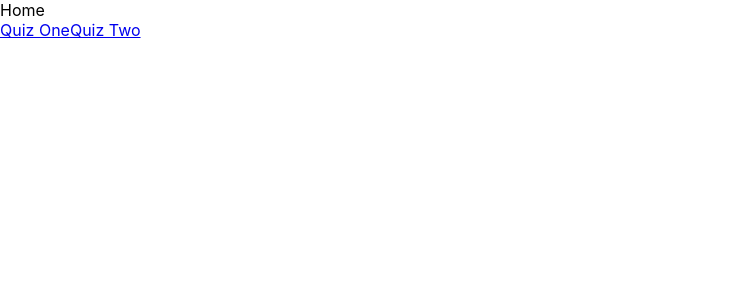
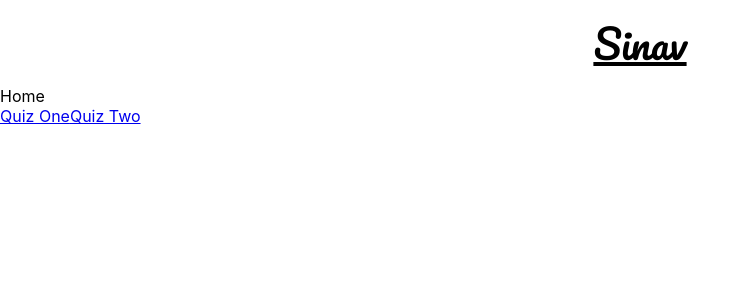
Before and after one commit to theprakashkumar/sinav, a React (Create React App) app: page / in a window 1280 px wide. Shown: the top 300 px of the page, without its empty margins (0-751 px from the left). Built offline with nearby package versions, Linux system fonts and the light colour scheme.

Commit message:
style: added navbar

```diff
--- a/public/index.html
+++ b/public/index.html
@@ -3,6 +3,12 @@
   <head>
     <meta charset="utf-8" />
     <link rel="icon" href="%PUBLIC_URL%/favicon.ico" />
+    <link rel="preconnect" href="https://fonts.googleapis.com">
+    <link rel="preconnect" href="https://fonts.gstatic.com" crossorigin>
+    <link href="https://fonts.googleapis.com/css2?family=Pacifico&display=swap" rel="stylesheet">
+    <link rel="preconnect" href="https://fonts.googleapis.com">
+    <link rel="preconnect" href="https://fonts.gstatic.com" crossorigin>
+    <link href="https://fonts.googleapis.com/css2?family=Montserrat:wght@200;300;400;500&family=Pacifico&display=swap" rel="stylesheet">
     <meta name="viewport" content="width=device-width, initial-scale=1" />
     <meta name="theme-color" content="#000000" />
     <meta
@@ -24,7 +30,7 @@
       work correctly both with client-side routing and a non-root public URL.
       Learn how to configure a non-root public URL by running `npm run build`.
     -->
-    <title>React App</title>
+    <title>Sinav</title>
   </head>
   <body>
     <noscript>You need to enable JavaScript to run this app.</noscript>
--- a/src/App.tsx
+++ b/src/App.tsx
@@ -1,6 +1,7 @@
 import "./App.css";
 import { Routes, Route } from "react-router-dom";
 import { DataProvider } from "./contexts/DataContext";
+import Nav from "./components/Nav";
 import Home from "./components/Home";
 import Quiz from "./components/Quiz";
 import Result from "./components/Result";
@@ -8,6 +9,7 @@ import Result from "./components/Result";
 function App() {
     return (
         <DataProvider>
+            <Nav />
             <Routes>
                 <Route path="/" element={<Home />} />
                 <Route path="/quiz/:id" element={<Quiz />} />
--- /dev/null
+++ b/src/components/Nav.css
@@ -0,0 +1,12 @@
+.nav {
+    display: flex;
+    align-items: center;
+    justify-content: center;
+    padding: 0.5rem 3rem;
+}
+
+.nav__brand {
+    font-family: "Pacifico", cursive;
+    color: var(--main-text-color);
+    font-size: 2.5rem;
+}
--- /dev/null
+++ b/src/components/Nav.tsx
@@ -0,0 +1,14 @@
+import "./Nav.css";
+import { Link } from "react-router-dom";
+
+const Nav = () => {
+    return (
+        <nav className="nav">
+            <Link to="/" className="nav__brand">
+                Sinav
+            </Link>
+        </nav>
+    );
+};
+
+export default Nav;
```
Also changed, not shown: src/contexts/DataContext.tsx (+0 -10 lines), 1 other file (tests, documents, lock files or other folders).
